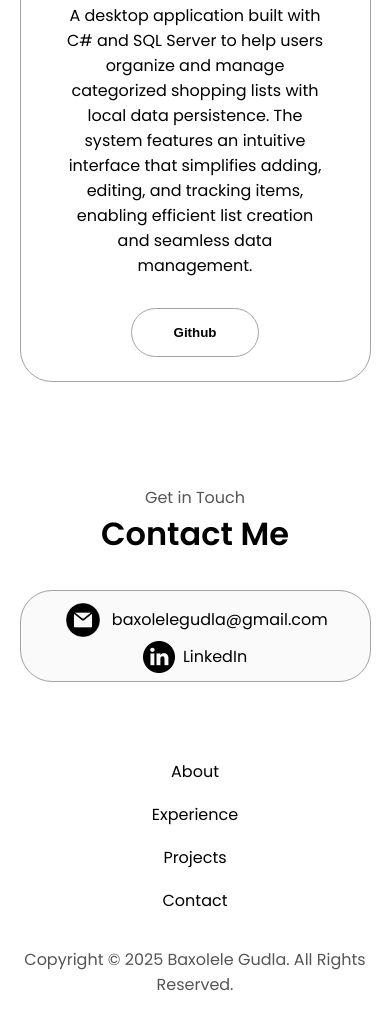
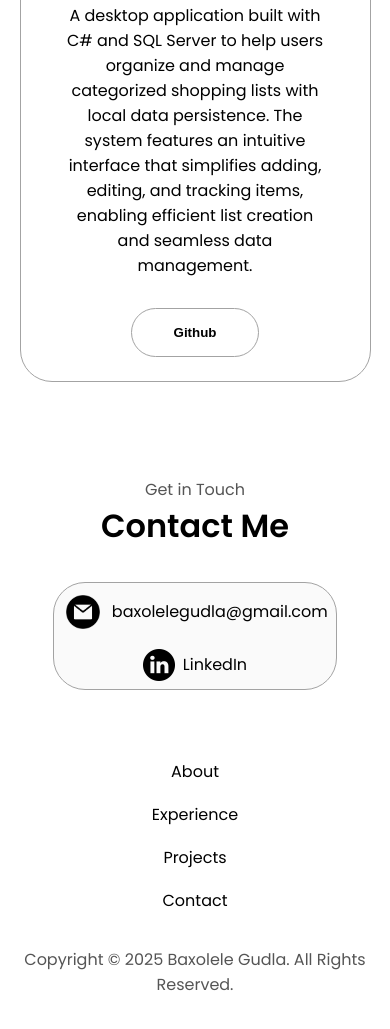
Before and after one commit to BaxoleleGudla/Portfolio-Website, a plain HTML site: page index.html in a window 390 px wide. Shown: the part 4728-5757 px from the top of the page. Drawn offline with Linux system fonts and the light colour scheme.

Commit message:
Aligned contact container for mobile view

```diff
--- a/mediaqueries.css
+++ b/mediaqueries.css
@@ -55,6 +55,11 @@
     .about-containers, .contact-info-upper-container, .btn-container {
         flex-wrap: wrap;
     }
+    .contact-info-upper-container {
+    flex-direction: column;  /* stack vertically */
+    align-items: center;     /* center items horizontally */
+    gap: 1rem;               /* vertical spacing */
+    }
     .contact-info-container {
         margin: 0;
     }
```
